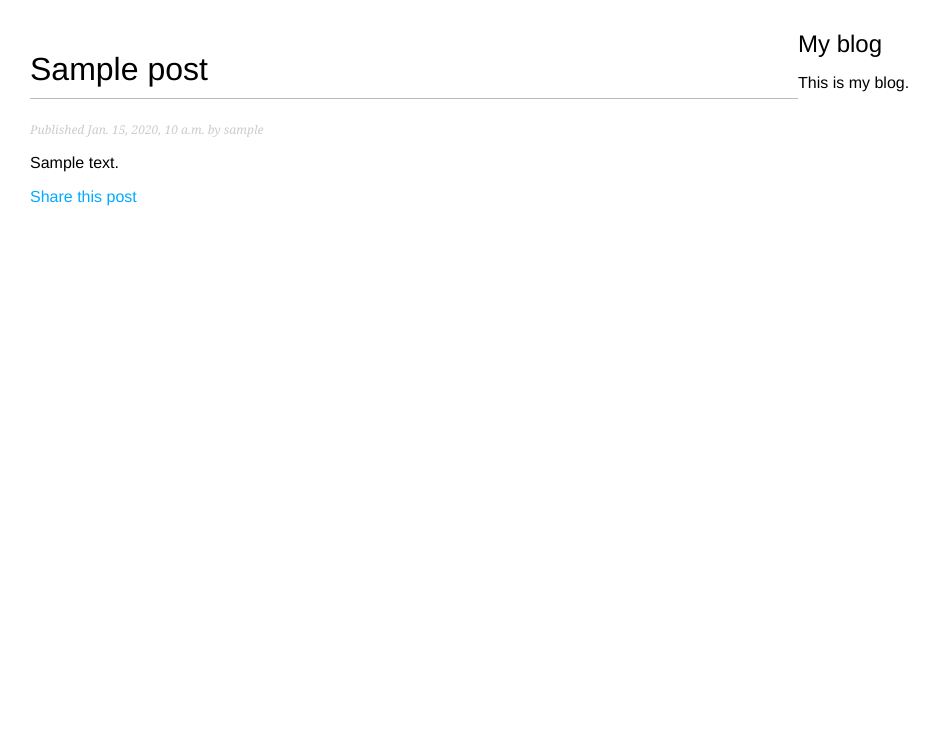
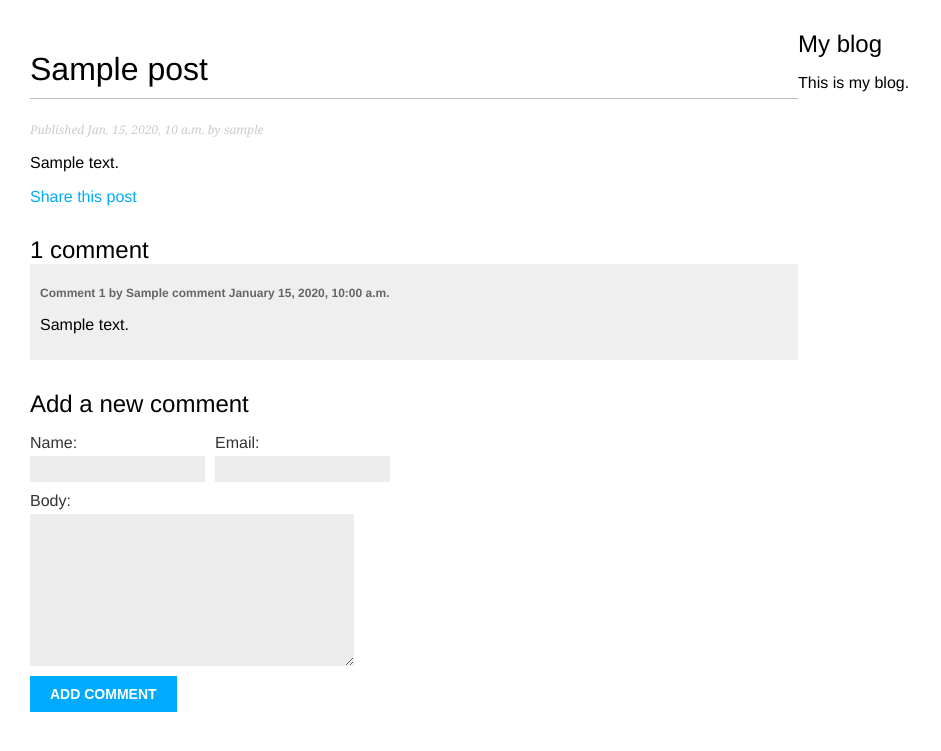
Before and after one commit to VR86-web/BlogProject, a Django app: a page that uses templates/blog/blog/detail.html in a window 1280 px wide. Shown: the top 751 px of the page, without its empty margins (0-941 px from the left). Run offline with Django 5.2, Linux system fonts and the light colour scheme; tables that the repository leaves empty hold one stand-in row (values such as "Sample post"); parts of the project's set-up code (start-up, migrations or seed data) failed here and were passed over.

Commit message:
updated forms.py, comment.html, detail.html and comment_form.html

```diff
--- a/blogProject/blog/forms.py
+++ b/blogProject/blog/forms.py
@@ -1,5 +1,5 @@
 from django import forms
-from models import Comment
+from .models import Comment
 
 
 class EmailPostForm(forms.Form):
--- a/templates/blog/blog/comment.html
+++ b/templates/blog/blog/comment.html
@@ -1,4 +1,4 @@
-{% extends "base.html" %}
+{% extends "blog/base.html" %}
 {% block title %}Add a comment{% endblock %}
 
 {% block content %}
--- a/templates/blog/blog/detail.html
+++ b/templates/blog/blog/detail.html
@@ -10,4 +10,21 @@
         <p>
             <a href="{% url 'blog:post_share' post.id %}">Share this post</a>
         </p>
+    {% with comments.count as total_comments %}
+    <h2>
+        {{ total_comments }} comment{{ total_comments|pluralize }}
+    </h2>
+    {% endwith %}
+    {% for comment in comments %}
+        <div class="comment">
+            <p class="info">
+                Comment {{ forloop.counter }} by {{ comment.name }}
+                {{ comment.created_at|date:"F j, Y, g:i a" }}
+            </p>
+                {{ comment.body|linebreaks }}
+        </div>
+    {% empty %}
+        <p>No comments yet.</p>
+    {% endfor %}
+    {% include "blog/blog/includes/comment_form.html" %}
 {% endblock %}
--- a/templates/blog/blog/includes/comment_form.html
+++ b/templates/blog/blog/includes/comment_form.html
@@ -1,6 +1,12 @@
 <h2>Add a new comment</h2>
 <form action="{% url 'blog:post_comment' post.id %}" method="post">
-    {{ form.as_p }}
+    <div class='left'>
+        {{ form.name.as_field_group }}
+    </div>
+    <div class='left'>
+        {{ form.email.as_field_group }}
+    </div>
+    {{ form.body.as_field_group }}
     {% csrf_token %}
     <p><input type="submit" value="Add comment"></p>
 </form>
```
